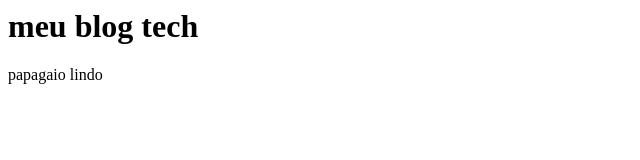
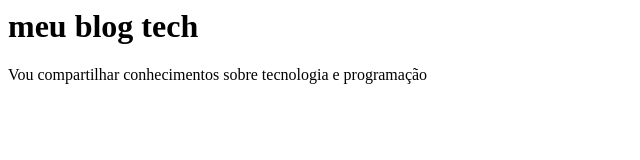
Before and after one commit to analaraalmeida-png/Projeto-educa-o-digital--Ana-Lara-, a plain HTML site: page index.html in a window 1280 px wide. Shown: the whole page, without its empty margins (0-640 px from the left). Drawn offline with Linux system fonts and the light colour scheme.

Commit message:
Paramos na edição do idioma

```diff
--- a/index.html
+++ b/index.html
@@ -1,3 +1,14 @@
 <H1>meu blog tech</H1>
+<p>Vou compartilhar conhecimentos sobre tecnologia e programação</p>
 
-<p>papagaio lindo</p>
+<!DOCTYPE html>
+<html lang="pt-BR">
+<head>
+    <meta charset="UTF-8">
+    <meta name="viewport" content="width=device-width, initial-scale=1.0">
+    <title>Document</title>
+</head>
+<body>
+
+</body>
+</html>
```
